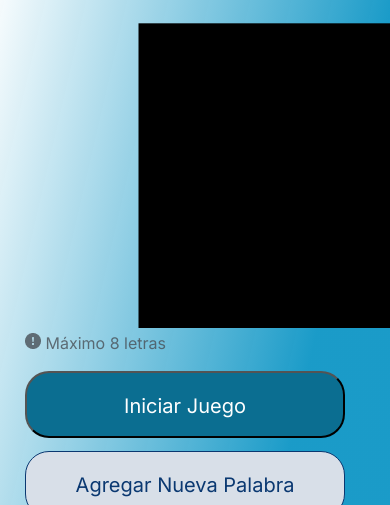
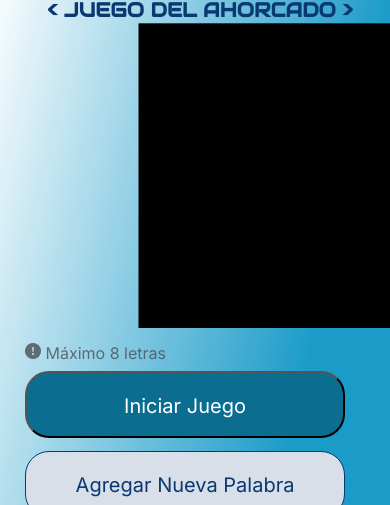
Before and after one commit to FabiolaHerrera/ChallengeONE_Sprint02_Ahorcado, a plain HTML site: page index.html in a window 390 px wide. Shown: the part 69-574 px from the top of the page. Drawn offline with Linux system fonts and the light colour scheme.

Commit message:
titulo modo movil II

```diff
--- a/style.css
+++ b/style.css
@@ -320,8 +320,8 @@ flex-grow: 1;
     .titulo {
         font-size: 20px;
         width: 400px;
-        left: 50px;
-        top: 28px;
+        left: 0px;
+        top:70px;
         }
 
     .img-gif{
@@ -338,7 +338,7 @@ flex-grow: 1;
             width: 229px;
             height: 18px;
             left: 25px;
-            top: 400px;
+            top: 410px;
         }
 
     .frame3{
```
